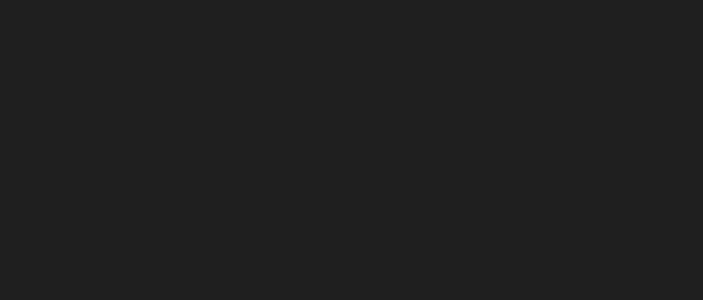
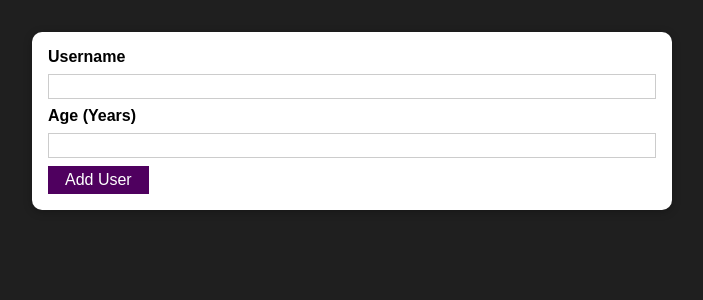
Before and after one commit to Rish-XO/user-adding, a React (Create React App) app: page / in a window 1280 px wide. Shown: the top 300 px of the page, without its empty margins (288-991 px from the left). Built offline with nearby package versions, Linux system fonts and the light colour scheme.

Commit message:
button installed

```diff
--- a/src/App.js
+++ b/src/App.js
@@ -1,10 +1,10 @@
-import React from 'react';
-
+import React from "react";
+import AddUser from "./components/Users/AddUser";
 
 function App() {
   return (
     <div>
-
+      <AddUser />
     </div>
   );
 }
--- /dev/null
+++ b/src/components/UI/Button.js
@@ -0,0 +1,16 @@
+import React from "react";
+import classes from "./Button.module.css";
+
+function Button(props) {
+  return (
+    <button
+      className={classes.button}
+      type={props.type || "button"}
+      onClick={props.onClick}
+    >
+      {props.children}
+    </button>
+  );
+}
+
+export default Button;
--- /dev/null
+++ b/src/components/UI/Button.module.css
@@ -0,0 +1,18 @@
+.button {
+    font: inherit;
+    border: 1px solid #4f005f;
+    background: #4f005f;
+    color: white;
+    padding: 0.25rem 1rem;
+    cursor: pointer;
+  }
+
+  .button:hover,
+  .button:active {
+    background: #741188;
+    border-color: #741188;
+  }
+
+  .button:focus {
+    outline: none;
+  }
--- a/src/components/UI/Card.js
+++ b/src/components/UI/Card.js
@@ -2,7 +2,9 @@
 import classes from "./Card.module.css";
 
 function Card(props) {
-  return <div className={classes.card}>{props.children}</div>;
+  return (
+    <div className={`${classes.card} ${props.className}`}>{props.children}</div>
+  );
 }
 
 export default Card;
--- a/src/components/Users/AddUser.js
+++ b/src/components/Users/AddUser.js
@@ -1,21 +1,21 @@
 import React from "react";
 import Card from "../UI/Card";
+import Button from "../UI/Button";
+import classes from "./AddUser.module.css";
 
 function AddUser(props) {
   const addUserHandler = (event) => {
     event.preventDefault();
   };
   return (
-    <Card>
-      <div>
+    <Card className={classes.input}>
       <form onSubmit={addUserHandler}>
         <label htmlFor="username">Username</label>
         <input id="username" type="text" />
         <label htmlFor="age">Age (Years)</label>
         <input id="age" type="number" />
-          <button type="submit">Add User</button>
+        <Button type="submit">Add User</Button>
       </form>
-      </div>
     </Card>
   );
 }
--- /dev/null
+++ b/src/components/Users/AddUser.module.css
@@ -0,0 +1,26 @@
+.input {
+    margin: 2rem auto;
+    padding: 1rem;
+    width: 90%;
+    max-width: 40rem;
+  }
+
+  .input label {
+    display: block;
+    font-weight: bold;
+    margin-bottom: 0.5rem;
+  }
+
+  .input input {
+    font: inherit;
+    display: block;
+    width: 100%;
+    border: 1px solid #ccc;
+    padding: 0.15rem;
+    margin-bottom: 0.5rem;
+  }
+
+  .input input:focus {
+    outline: none;
+    border-color: #4f005f;
+  }
```
Lines whose indentation alone changed are shown as unchanged.
